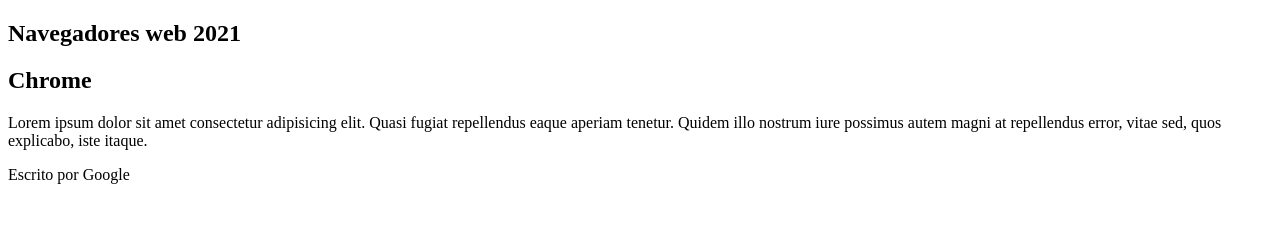
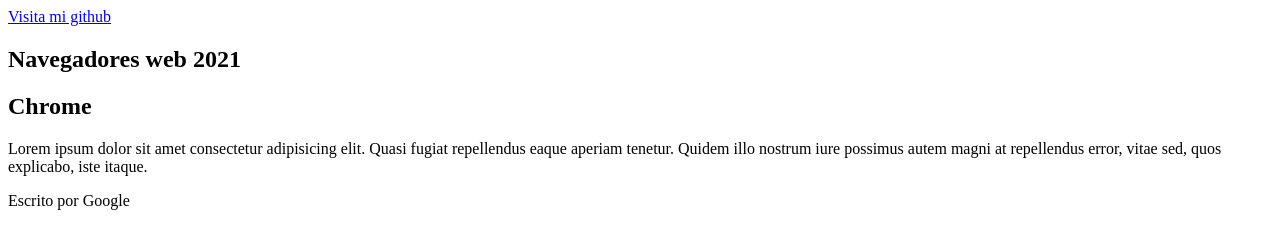
Before and after one commit to franciscomarin98/Html-Apuntes, a plain HTML site: page Section-Article/index2.html in a window 1280 px wide. Drawn offline with Linux system fonts and the light colour scheme.

Commit message:
Entendiendo la etiqueta aside

```diff
--- a/Section-Article/index2.html
+++ b/Section-Article/index2.html
@@ -7,6 +7,13 @@
     <title>Article > Section</title>
 </head>
 <body>
+    <aside>
+        <span>
+            <a href="http://github.com/franciscomarin98">
+                Visita mi github
+            </a>
+        </span>
+    </aside>
     <main>
         <article>
             <header>
```
